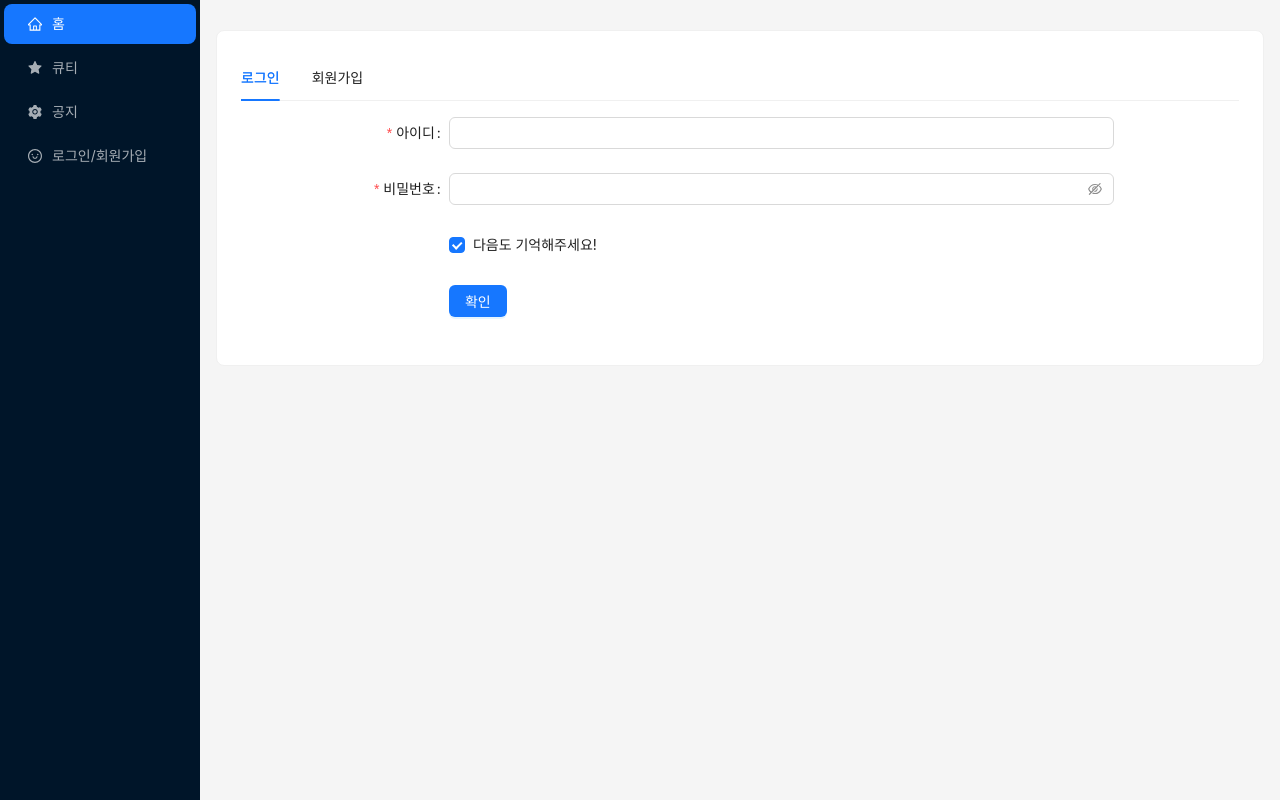
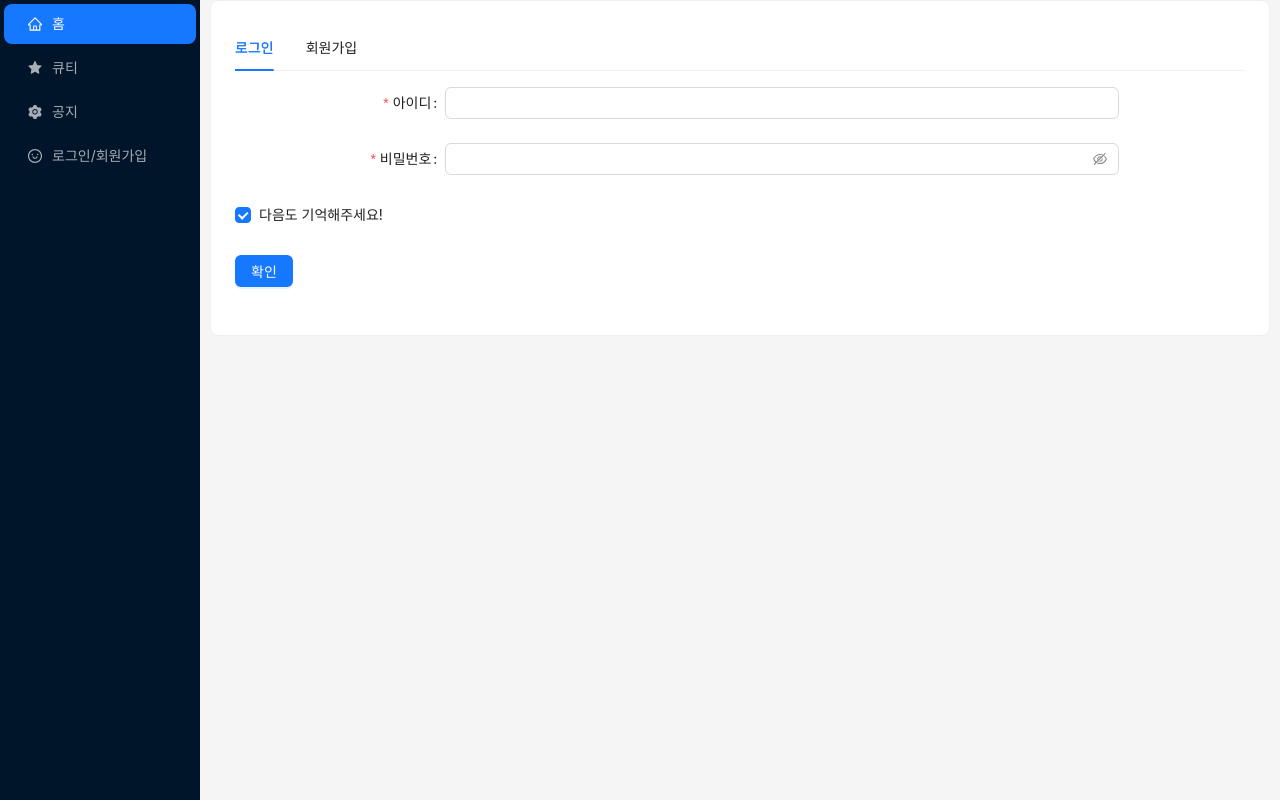
Before and after one commit to LDH0094/React-CommunityApp, a React (Create React App) app: page /users in a window 1280 px wide. Built offline with nearby package versions, Linux system fonts and the light colour scheme.

Commit message:
login layout fixed

```diff
--- a/src/components/Layout/LayoutAnt.tsx
+++ b/src/components/Layout/LayoutAnt.tsx
@@ -58,7 +58,7 @@ const LayoutAnt: React.FC = () => {
   return (
     <BrowserRouter>
       {/* <Header/> */}
-      <Layout style={{minHeight:"100vh"}}>
+      <Layout style={{minHeight:"100vh", minWidth:'100vw'}}>
         <Sider
           breakpoint="lg"
           collapsedWidth="0"
--- a/src/components/ListView/ListView.tsx
+++ b/src/components/ListView/ListView.tsx
@@ -44,14 +44,6 @@ const ListView: React.FC = () => {
     <>
       <Content style={{ margin: "0px 10px" }}>
         <CreatePost/>
-        <div
-          id="scrollableDiv"
-          style={{
-            height: "100vh",
-            overflow: "auto",
-            padding: "0 16px",
-          }}
-        >
           <InfiniteScroll
             dataLength={data.length}
             next={loadMoreData}
@@ -90,7 +82,7 @@ const ListView: React.FC = () => {
               )}
             />
           </InfiniteScroll>
-        </div>
+
       </Content>
     </>
   );
--- a/src/components/User/LogIn.tsx
+++ b/src/components/User/LogIn.tsx
@@ -136,9 +136,9 @@ const LogIn: React.FC<LogInProps> = () => {
 //
   if (authToken.token === "") {
     return (
-      <Content style={{ margin: "30px 16px 0" }}>
+      <Content style={{ margin: "0px 10px" }}>
         {contextHolder}
-        <Card style={{width: 'flex'}}>
+        <Card>
           <Tabs
             defaultActiveKey="1"
             items={[
@@ -153,7 +153,7 @@ const LogIn: React.FC<LogInProps> = () => {
                     initialValues={{ remember: true }}
                     onFinish={onFinishLogIn}
                     onFinishFailed={onFinishFailed}
-                    autoComplete="off"
+                    autoComplete="on"
                   >
                     <Form.Item
                       label="아이디"
@@ -184,12 +184,12 @@ const LogIn: React.FC<LogInProps> = () => {
                     <Form.Item
                       name="remember"
                       valuePropName="checked"
-                      wrapperCol={{ offset: 5, span: 16 }}
+
                     >
                       <Checkbox>다음도 기억해주세요!</Checkbox>
                     </Form.Item>
 
-                    <Form.Item wrapperCol={{ offset: 5, span: 16 }}>
+                    <Form.Item >
                       <Button type="primary" htmlType="submit">
                         확인
                       </Button>
@@ -276,7 +276,7 @@ const LogIn: React.FC<LogInProps> = () => {
                       <Input.Password />
                     </Form.Item>
 
-                    <Form.Item wrapperCol={{ offset: 5, span: 16 }}>
+                    <Form.Item>
                       <Button type="primary" htmlType="submit">
                         확인
                       </Button>
```
